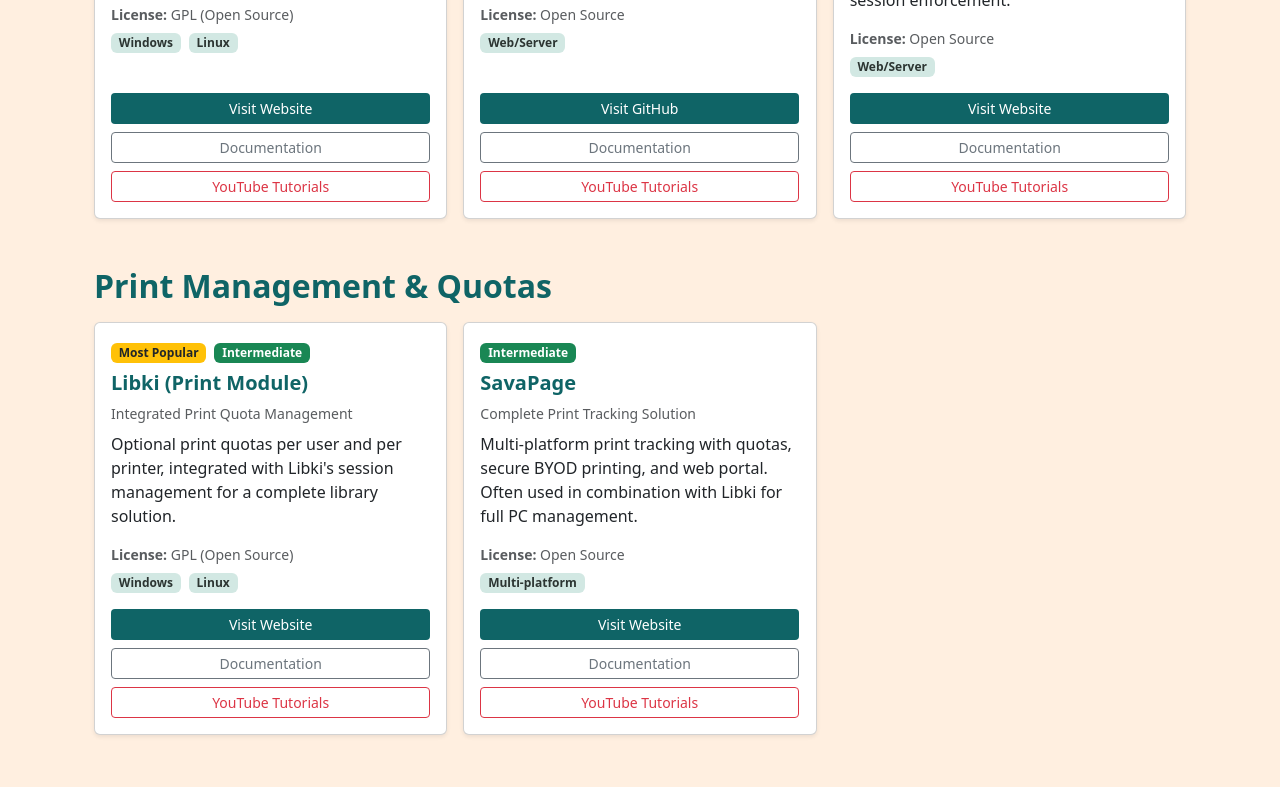
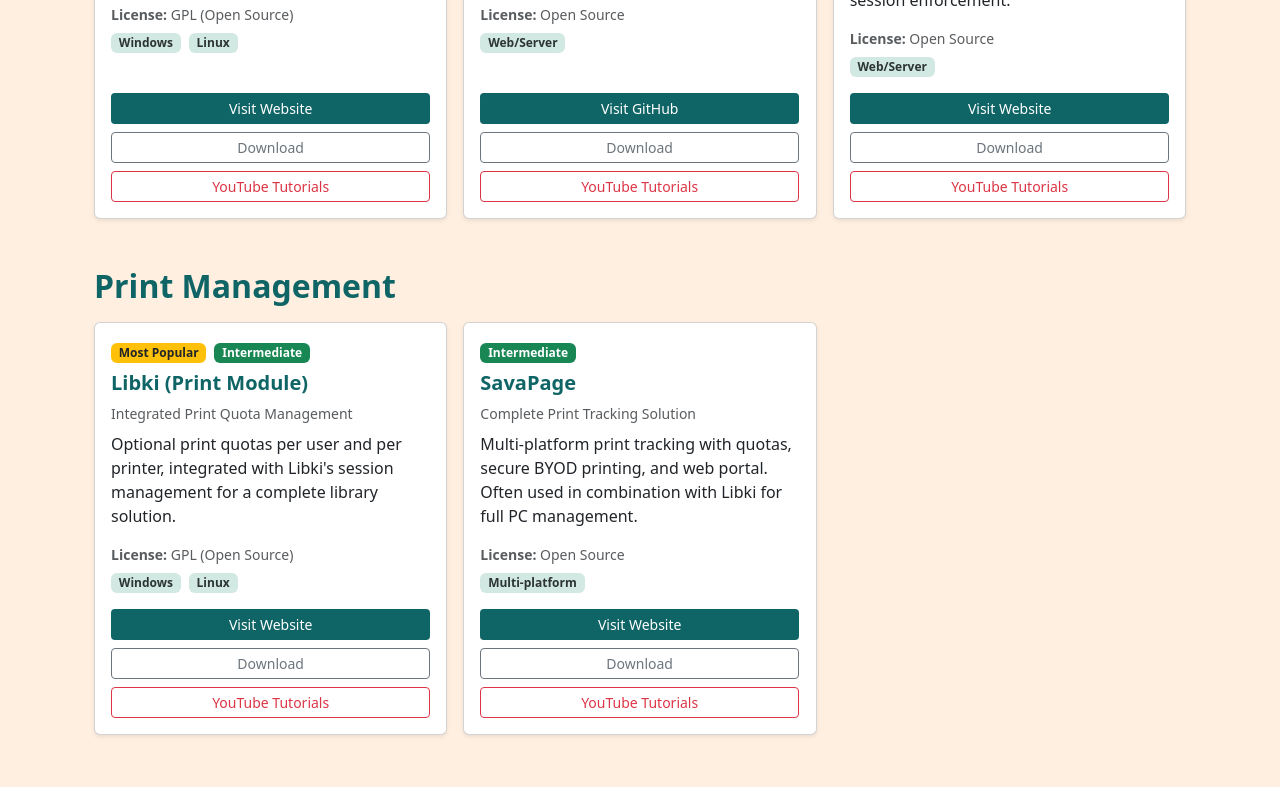
Before and after one commit to Freewareforlibraries-org/freewareforlibraries, a Next.js app: page /digital-resources/pc-management in a window 1280 px wide. Shown: the part 1100-1887 px from the top of the page. Built offline with nearby package versions, Linux system fonts and the light colour scheme.

Commit message:
fixed content ajb

```diff
--- a/app/digital-resources/pc-management/page.tsx
+++ b/app/digital-resources/pc-management/page.tsx
@@ -87,8 +87,8 @@
                   <div className="mt-auto d-flex flex-column gap-2">
                     <a href="https://libki.org/about/" target="_blank" rel="noopener noreferrer"
                        className="btn btn-sm bg-teal-mid text-white hvr-grow">Visit Website</a>
-                    <a href="https://libki.org/about/" target="_blank" rel="noopener noreferrer"
-                       className="btn btn-sm btn-outline-secondary hvr-grow">Documentation</a>
+                    <a href="https://libki.org/download/" target="_blank" rel="noopener noreferrer"
+                       className="btn btn-sm btn-outline-secondary hvr-grow">Download</a>
                     <a href="https://www.youtube.com/results?search_query=libki+tutorial" target="_blank" rel="noopener noreferrer"
                        className="btn btn-sm btn-outline-danger hvr-grow">YouTube Tutorials</a>
                   </div>
@@ -113,7 +113,7 @@
                     <a href="https://github.com/LibreBooking/app" target="_blank" rel="noopener noreferrer"
                        className="btn btn-sm bg-teal-mid text-white hvr-grow">Visit GitHub</a>
                     <a href="https://github.com/LibreBooking/app" target="_blank" rel="noopener noreferrer"
-                       className="btn btn-sm btn-outline-secondary hvr-grow">Documentation</a>
+                       className="btn btn-sm btn-outline-secondary hvr-grow">Download</a>
                     <a href="https://www.youtube.com/results?search_query=librebooking+tutorial" target="_blank" rel="noopener noreferrer"
                        className="btn btn-sm btn-outline-danger hvr-grow">YouTube Tutorials</a>
                   </div>
@@ -127,7 +127,7 @@
                   <div className="mb-2">
                     <span className="badge bg-success">Intermediate</span>
                   </div>
-                  <h5 className="card-title text-teal-mid fw-bold">classroombookings</h5>
+                  <h5 className="card-title text-teal-mid fw-bold">Classroom Bookings</h5>
                   <p className="text-muted small mb-2">Room & Computer Suite Booking</p>
                   <p className="card-text">Open-source booking system designed for room and computer suite scheduling with multi-user support. Primarily for bookings; needs custom integration for session enforcement.</p>
                   <p className="text-muted small mb-2"><strong>License:</strong> Open Source</p>
@@ -137,8 +137,8 @@
                   <div className="mt-auto d-flex flex-column gap-2">
                     <a href="https://www.classroombookings.com/" target="_blank" rel="noopener noreferrer"
                        className="btn btn-sm bg-teal-mid text-white hvr-grow">Visit Website</a>
-                    <a href="https://www.classroombookings.com/" target="_blank" rel="noopener noreferrer"
-                       className="btn btn-sm btn-outline-secondary hvr-grow">Documentation</a>
+                    <a href="https://www.classroombookings.com/self-host/" target="_blank" rel="noopener noreferrer"
+                       className="btn btn-sm btn-outline-secondary hvr-grow">Download</a>
                     <a href="https://www.youtube.com/results?search_query=classroombookings+tutorial" target="_blank" rel="noopener noreferrer"
                        className="btn btn-sm btn-outline-danger hvr-grow">YouTube Tutorials</a>
                   </div>
@@ -151,7 +151,7 @@
         {/* Print Management */}
         <div className="mb-5">
           <h2 className="text-teal-mid fw-bolder mb-3">
-            <i className="bi bi-printer"></i> Print Management & Quotas
+            <i className="bi bi-printer"></i> Print Management
           </h2>
           <div className="row g-3">
             <div className="col-md-6 col-lg-4">
@@ -172,8 +172,8 @@
                   <div className="mt-auto d-flex flex-column gap-2">
                     <a href="https://libki.org/about/" target="_blank" rel="noopener noreferrer"
                        className="btn btn-sm bg-teal-mid text-white hvr-grow">Visit Website</a>
-                    <a href="https://libki.org/about/" target="_blank" rel="noopener noreferrer"
-                       className="btn btn-sm btn-outline-secondary hvr-grow">Documentation</a>
+                    <a href="https://libki.org/download/" target="_blank" rel="noopener noreferrer"
+                       className="btn btn-sm btn-outline-secondary hvr-grow">Download</a>
                     <a href="https://www.youtube.com/results?search_query=libki+print+management" target="_blank" rel="noopener noreferrer"
                        className="btn btn-sm btn-outline-danger hvr-grow">YouTube Tutorials</a>
                   </div>
@@ -197,8 +197,8 @@
                   <div className="mt-auto d-flex flex-column gap-2">
                     <a href="https://www.savapage.org/" target="_blank" rel="noopener noreferrer"
                        className="btn btn-sm bg-teal-mid text-white hvr-grow">Visit Website</a>
-                    <a href="https://www.savapage.org/" target="_blank" rel="noopener noreferrer"
-                       className="btn btn-sm btn-outline-secondary hvr-grow">Documentation</a>
+                    <a href="hhttps://wiki.savapage.org/doku.php?id=software_packages" target="_blank" rel="noopener noreferrer"
+                       className="btn btn-sm btn-outline-secondary hvr-grow">Download</a>
                     <a href="https://www.youtube.com/results?search_query=savapage+tutorial" target="_blank" rel="noopener noreferrer"
                        className="btn btn-sm btn-outline-danger hvr-grow">YouTube Tutorials</a>
                   </div>
@@ -211,7 +211,7 @@
         {/* System Baseline & Restore */}
         <div className="mb-5">
           <h2 className="text-teal-mid fw-bolder mb-3">
-            <i className="bi bi-arrow-clockwise"></i> System Baseline & Restore-on-Reboot
+            <i className="bi bi-arrow-clockwise"></i> Deepfreeze Alternatives
           </h2>
           <div className="row g-3">
             <div className="col-md-6 col-lg-4">
```
